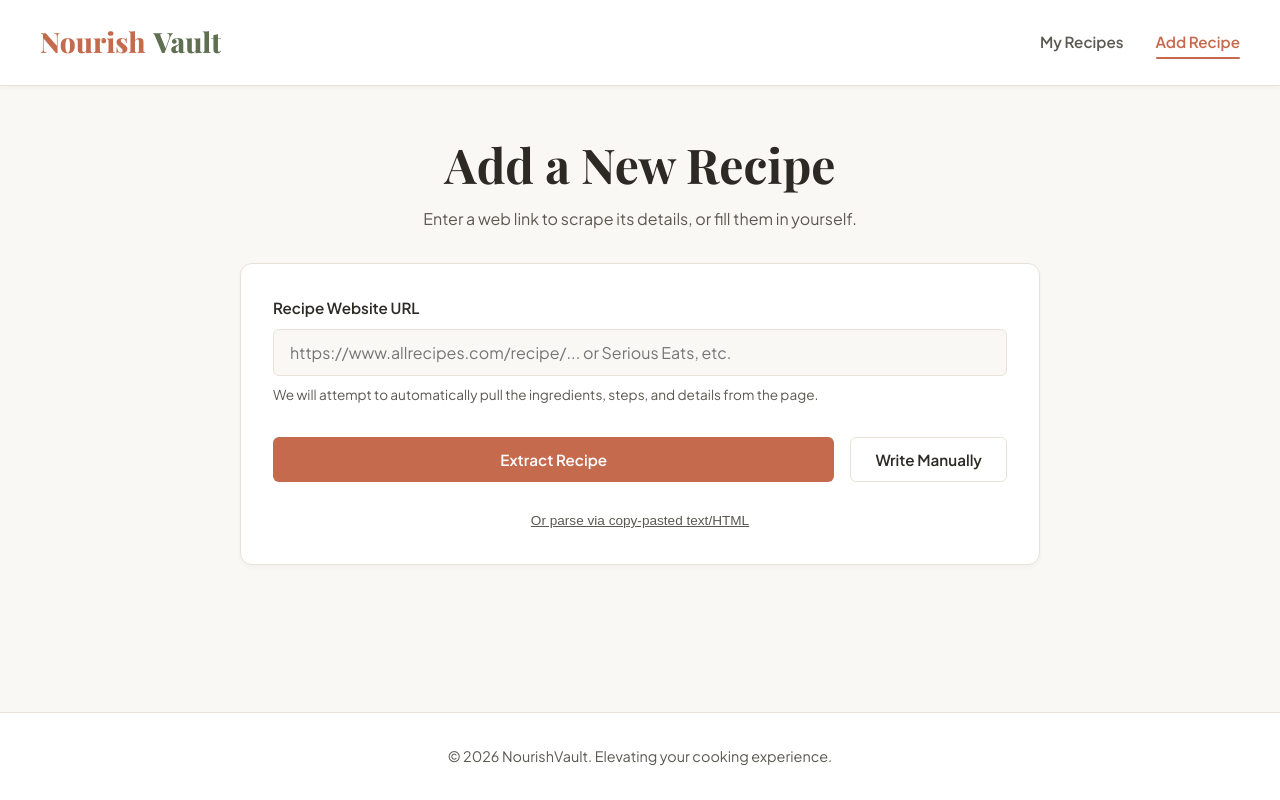
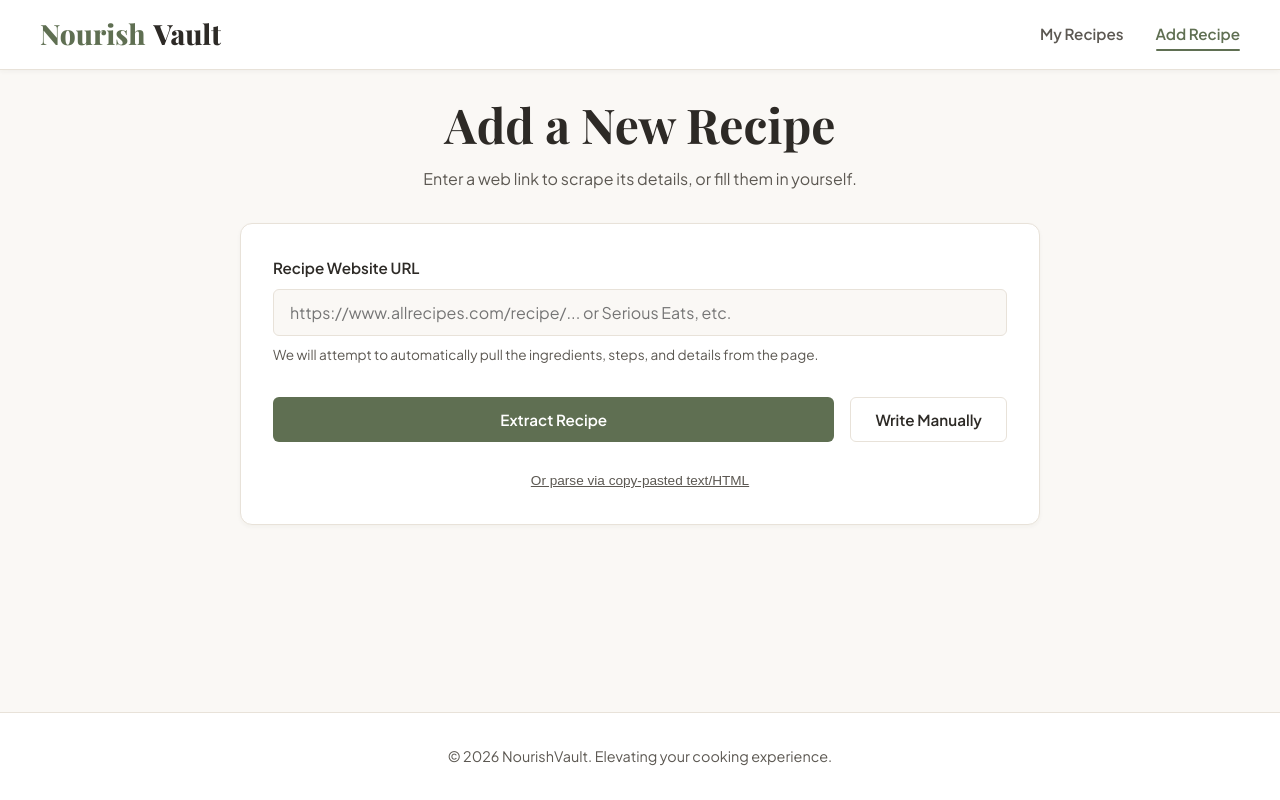
Before and after one commit to Ekimerton/cookbook, a Next.js app: page /recipes/new in a window 1280 px wide. Built offline with nearby package versions, Linux system fonts and the light colour scheme; a web font is replaced by a local one.

Commit message:
Updated recipe look

```diff
--- a/src/app/globals.css
+++ b/src/app/globals.css
@@ -6,13 +6,13 @@
   --card-bg: #FFFFFF;
   --border-color: #E8E2D9;
 
-  --primary: #C66A4E;       /* Warm Terracotta */
-  --primary-hover: #A5533A;
-  --primary-light: #FBECE8;
+  --primary: #5F6F52;       /* Olive Green (formerly orange) */
+  --primary-hover: #4B5841;
+  --primary-light: #EBF0E6;
 
-  --secondary: #5F6F52;     /* Olive Green */
-  --secondary-hover: #4B5841;
-  --secondary-light: #EBF0E6;
+  --secondary: #2D2A26;     /* Black/Charcoal (formerly green) */
+  --secondary-hover: #12110F;
+  --secondary-light: #FAF8F5;
 
   --accent: #D4A373;        /* Warm Gold */
   --accent-light: #FEF6EB;
@@ -39,13 +39,13 @@
   --card-bg: #1A1917;
   --border-color: #2C2A27;
 
-  --primary: #D48166;
-  --primary-hover: #E39981;
-  --primary-light: #2A1E1B;
+  --primary: #768C67;       /* Olive Green in dark theme */
+  --primary-hover: #8EA67E;
+  --primary-light: #1D2319;
 
-  --secondary: #768C67;
-  --secondary-hover: #8EA67E;
-  --secondary-light: #1D2319;
+  --secondary: #F3EFEA;     /* Off-White/Black equivalent in dark theme */
+  --secondary-hover: #FAF8F5;
+  --secondary-light: #1C1A17;
 
   --accent: #E3BA8F;
   --accent-light: #2D251D;
@@ -111,7 +111,7 @@ a:hover {
   top: 0;
   z-index: 100;
   box-shadow: var(--shadow-sm);
-  padding: 1.25rem 2rem;
+  padding: 0.75rem 1.5rem;
 }
 
 .header-content {
@@ -170,7 +170,7 @@ a:hover {
   max-width: 1200px;
   width: 100%;
   margin: 0 auto;
-  padding: 3rem 2rem;
+  padding: 1.5rem 1.5rem;
 }
 
 .footer {
@@ -663,7 +663,7 @@ a:hover {
 
 /* Syntax Highlighting Colors */
 .syntax-frontmatter-divider {
-  color: #c2410c; /* orange */
+  color: #166534; /* green (formerly orange) */
   font-weight: bold;
 }
 
@@ -693,15 +693,15 @@ a:hover {
 }
 
 .syntax-h3 {
-  color: #15803d; /* green-700 */
+  color: #0f172a; /* dark slate (formerly green) */
   font-weight: bold;
-  background-color: #dcfce7;
+  background-color: #f1f5f9;
   border-radius: var(--radius-sm);
   padding: 0 4px;
 }
 
 .syntax-list-bullet {
-  color: #ea580c; /* orange-600 */
+  color: #166534; /* green (formerly orange) */
   font-weight: bold;
 }
 
@@ -727,3 +727,165 @@ a:hover {
   color: #64748b; /* slate-500 */
   font-style: italic;
 }
+
+/* Simplistic Recipe Page Redesign Styles */
+.recipe-container {
+  max-width: 680px;
+  margin: 0 auto;
+  padding: 0 0 1rem 0;
+}
+
+.recipe-top-bar {
+  display: flex;
+  justify-content: space-between;
+  align-items: center;
+  margin-bottom: 1rem;
+  width: 100%;
+}
+
+.recipe-back-link {
+  display: inline-flex;
+  align-items: center;
+  gap: 4px;
+  color: var(--text-secondary);
+  background: transparent;
+  font-weight: 600;
+  font-size: 0.85rem;
+  transition: var(--transition-fast);
+  text-decoration: none;
+  padding: 6px 12px;
+  border-radius: var(--radius-sm);
+  border: 1px solid var(--border-color);
+  font-family: var(--font-sans);
+}
+
+.recipe-back-link:hover {
+  border-color: var(--text-color);
+  color: var(--text-color);
+  background-color: var(--bg-color);
+}
+
+.recipe-meta-actions {
+  display: flex;
+  align-items: center;
+  gap: 0.75rem;
+}
+
+.recipe-edit-button {
+  background: transparent;
+  border: 1px solid var(--border-color);
+  padding: 6px 12px;
+  font-size: 0.85rem;
+  font-weight: 600;
+  border-radius: var(--radius-sm);
+  color: var(--text-secondary);
+  cursor: pointer;
+  transition: var(--transition-fast);
+  font-family: var(--font-sans);
+  display: inline-flex;
+  align-items: center;
+  gap: 4px;
+}
+
+.recipe-edit-button:hover {
+  border-color: var(--text-color);
+  color: var(--text-color);
+  background-color: var(--bg-color);
+}
+
+.recipe-title-small {
+  font-family: var(--font-serif);
+  font-size: 1.85rem;
+  font-weight: 600;
+  line-height: 1.25;
+  margin-bottom: 0.75rem;
+  color: var(--text-color);
+}
+
+.recipe-description-simple {
+  font-size: 1.05rem;
+  color: var(--text-color);
+  line-height: 1.65;
+  margin-bottom: 2rem;
+  font-style: normal;
+}
+
+.recipe-original-link {
+  color: var(--primary);
+  text-decoration: underline;
+  font-weight: 600;
+  white-space: nowrap;
+  display: inline-flex;
+  align-items: center;
+  gap: 4px;
+}
+
+.recipe-original-link:hover {
+  color: var(--primary-hover);
+}
+
+.recipe-section-heading {
+  font-family: var(--font-sans);
+  font-size: 1.35rem;
+  font-weight: 700;
+  margin-top: 2.5rem;
+  margin-bottom: 1.25rem;
+  color: var(--text-color);
+}
+
+.recipe-ingredients-list {
+  list-style-type: none;
+  padding-left: 0;
+  margin-bottom: 2.5rem;
+}
+
+.recipe-ingredients-list li {
+  position: relative;
+  padding-left: 1.5rem;
+  margin-bottom: 0.75rem;
+  font-size: 1.05rem;
+  color: var(--text-color);
+  line-height: 1.5;
+}
+
+.recipe-ingredients-list li::before {
+  content: "•";
+  position: absolute;
+  left: 0;
+  color: var(--primary);
+  font-size: 1.35rem;
+  line-height: 1.1;
+}
+
+.recipe-step-group {
+  margin-bottom: 1.5rem;
+}
+
+.recipe-step-group:last-child {
+  margin-bottom: 0;
+}
+
+.recipe-step-title {
+  font-family: var(--font-sans);
+  font-size: 0.85rem;
+  font-weight: 700;
+  text-transform: uppercase;
+  letter-spacing: 0.05em;
+  color: var(--primary);
+  margin-bottom: 0.5rem;
+}
+
+.recipe-step-text {
+  font-size: 1.05rem;
+  line-height: 1.65;
+  color: var(--text-color);
+}
+
+.recipe-step-section-heading {
+  font-family: var(--font-sans);
+  font-size: 1.1rem;
+  font-weight: 700;
+  margin-top: 2rem;
+  margin-bottom: 1rem;
+  color: var(--secondary);
+}
```
Also changed, not shown: src/app/components/RecipeDetailClient.tsx (+66 -81 lines), src/app/recipes/[id]/page.tsx (+0 -33 lines).
